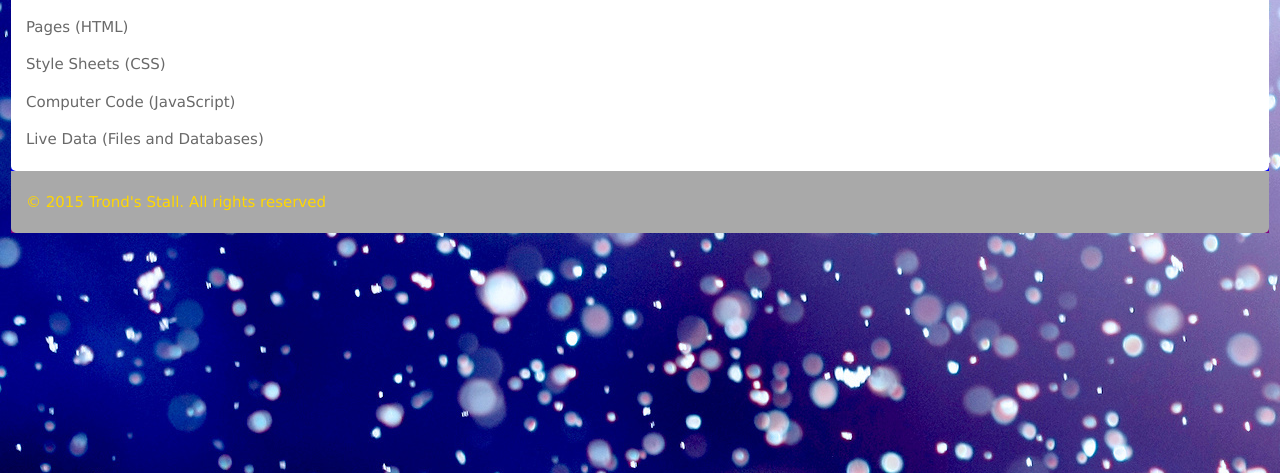
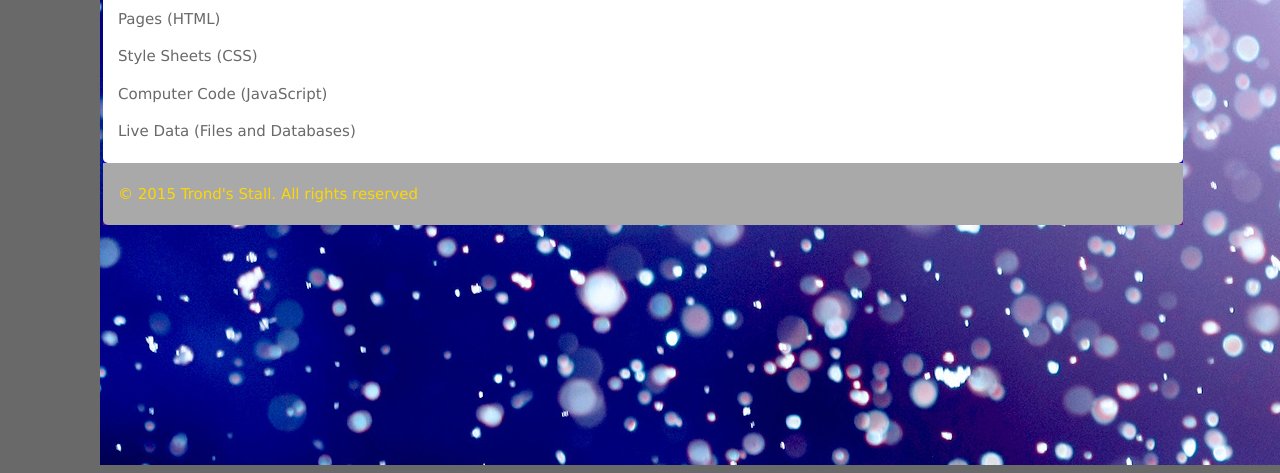
Before and after one commit to Steinar-Bakke/better-weside-test, a plain HTML site: page index.html in a window 1280 px wide. Shown: the part 341-814 px from the top of the page. Drawn offline with Linux system fonts and the light colour scheme.

Commit message:
Body i midten

```diff
--- a/site.css
+++ b/site.css
@@ -1,5 +1,9 @@
 html, body {
 	height:100%;
+	position: static;
+	margin: auto;
+	width: 1080px;
+
 	}
 
 body {
```
